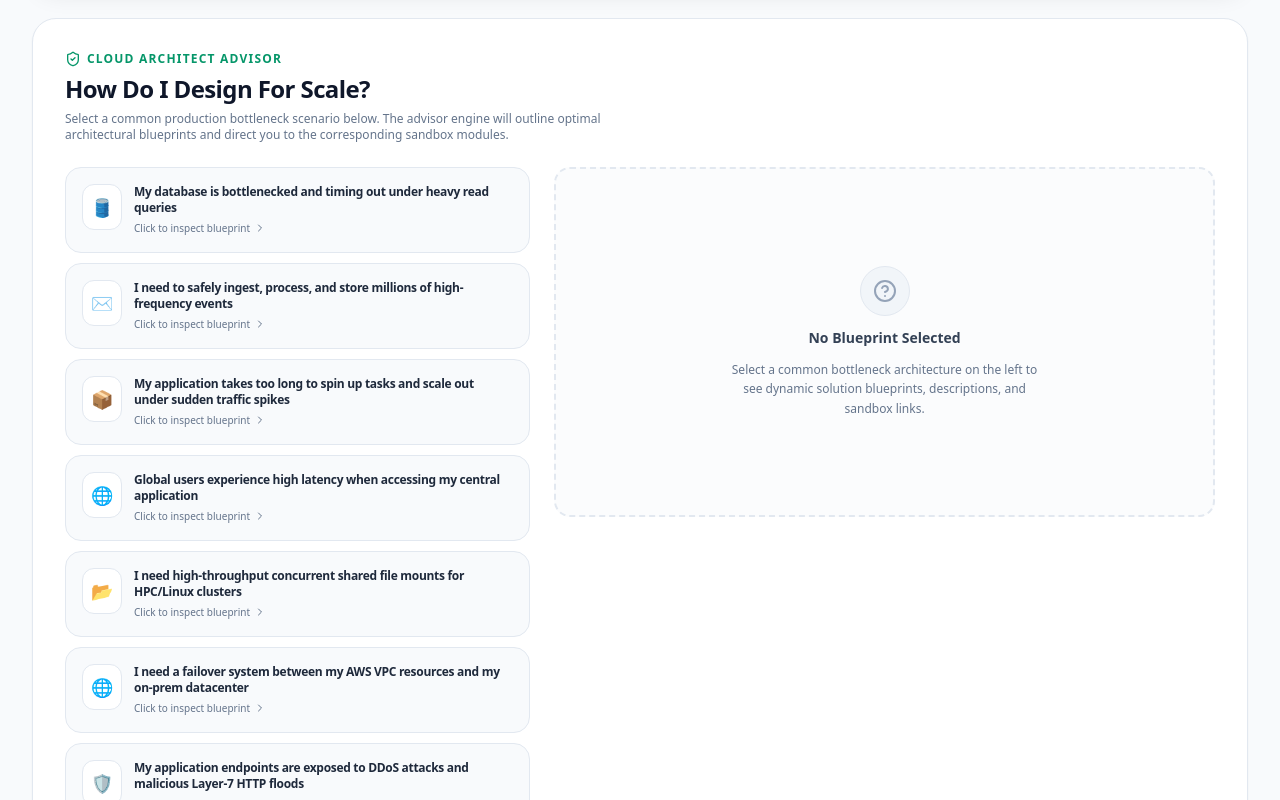
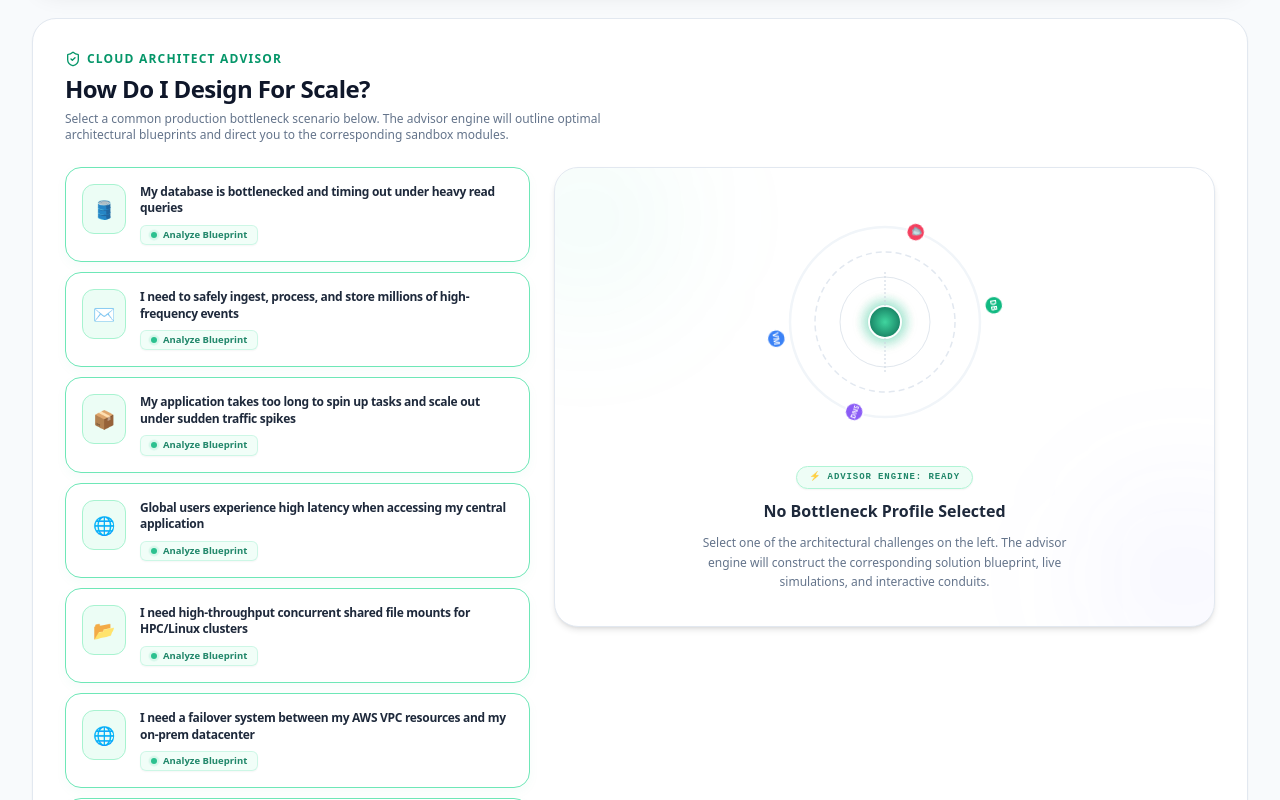
Before and after one commit to praveen99se/interactive-visualizers, a React (Vite) app: page / in a window 1280 px wide. Shown: the part 800-1600 px from the top of the page. Built offline with nearby package versions, Linux system fonts and the light colour scheme.

Commit message:
style(advisor): implement visual attraction cue on selectors and orbiting cloud core SVG placeholder

```diff
--- a/src/pages/Home.tsx
+++ b/src/pages/Home.tsx
@@ -8,7 +8,6 @@ import {
   Globe,
   Cpu,
   Folder,
-  HelpCircle,
   BookOpen,
   Layers,
   ChevronRight,
@@ -1600,24 +1599,39 @@ export default function Home() {
         <div className="grid grid-cols-1 lg:grid-cols-12 gap-6 items-start">
           {/* Left: Interactive Scenarios Selectors (col-span-5) */}
           <div className="lg:col-span-5 flex flex-col gap-2.5 w-full">
-            {scenarios.map((scenario) => (
+            {scenarios.map((scenario) => {
+              const isSelected = selectedScenarioId === scenario.id;
+              const isNoneSelected = selectedScenarioId === null;
+
+              // Call to Action / Invitation border styles when no scenario is selected
+              let cardBgBorderClass = '';
+              if (isSelected) {
+                cardBgBorderClass = 'bg-slate-900 border-slate-900 text-white shadow-lg';
+              } else if (isNoneSelected) {
+                // Pulse invitation highlight class
+                cardBgBorderClass = 'bg-white border-emerald-300 hover:bg-slate-50 hover:border-emerald-500 text-slate-800 shadow-[0_4px_12px_rgba(16,185,129,0.04)] hover:shadow-[0_6px_16px_rgba(16,185,129,0.12)] hover:-translate-y-0.5';
+              } else {
+                cardBgBorderClass = 'bg-slate-50 border-slate-200 hover:bg-slate-100 hover:border-slate-300 text-slate-800';
+              }
+
+              return (
                 <button
                   key={scenario.id}
                   onClick={() => {
-                  const nextId = selectedScenarioId === scenario.id ? null : scenario.id;
+                    const nextId = isSelected ? null : scenario.id;
                     setSelectedScenarioId(nextId);
                     setSimSpikeActive(false);
                     setSimFailoverActive(false);
                     setSimSecAttackActive(false);
                   }}
-                className={`text-left p-4 rounded-2xl border transition-all duration-200 flex items-start gap-3 w-full group ${
-                  selectedScenarioId === scenario.id
-                    ? 'bg-slate-900 border-slate-900 text-white shadow-lg'
-                    : 'bg-slate-50 border-slate-200 hover:bg-slate-100 hover:border-slate-300 text-slate-800'
-                }`}
-              >
-                <div className={`p-2 rounded-xl text-lg transition-colors ${
-                  selectedScenarioId === scenario.id ? 'bg-emerald-950/80 text-emerald-400' : 'bg-white border border-slate-200 text-slate-700'
+                  className={`text-left p-4 rounded-2xl border transition-all duration-300 flex items-start gap-3.5 w-full group ${cardBgBorderClass}`}
+                >
+                  <div className={`p-2.5 rounded-xl text-lg transition-all duration-300 ${
+                    isSelected
+                      ? 'bg-emerald-950/80 text-emerald-400'
+                      : isNoneSelected
+                        ? 'bg-emerald-50 border border-emerald-200 text-emerald-600'
+                        : 'bg-white border border-slate-200 text-slate-700'
                   }`}>
                     {scenario.icon}
                   </div>
@@ -1625,15 +1639,27 @@ export default function Home() {
                     <span className="text-xs font-bold tracking-tight leading-snug">
                       {scenario.title}
                     </span>
+
+                    {isNoneSelected ? (
+                      <span className="text-[9.5px] bg-emerald-50/80 text-emerald-700 font-extrabold px-2.5 py-0.5 rounded-md border border-emerald-300/30 animate-pulse flex items-center gap-1.5 w-fit mt-1 shadow-sm">
+                        <span className="relative flex h-1.5 w-1.5">
+                          <span className="animate-ping absolute inline-flex h-full w-full rounded-full bg-emerald-400 opacity-75"></span>
+                          <span className="relative inline-flex rounded-full h-1.5 w-1.5 bg-emerald-500"></span>
+                        </span>
+                        Analyze Blueprint
+                      </span>
+                    ) : (
                       <span className={`text-[10px] leading-normal font-medium flex items-center gap-1 ${
-                    selectedScenarioId === scenario.id ? 'text-slate-400' : 'text-slate-500'
+                        isSelected ? 'text-slate-400' : 'text-slate-500'
                       }`}>
-                    {selectedScenarioId === scenario.id ? 'Active Blueprint' : 'Click to inspect blueprint'}
-                    <ChevronRight className={`w-3 h-3 transition-transform ${selectedScenarioId === scenario.id ? 'rotate-90 text-emerald-400' : 'group-hover:translate-x-0.5'}`} />
-                  </span>
+                        {isSelected ? 'Active Blueprint' : 'Click to inspect blueprint'}
+                        <ChevronRight className={`w-3 h-3 transition-transform ${isSelected ? 'rotate-90 text-emerald-400' : 'group-hover:translate-x-0.5'}`} />
+                      </span>
+                    )}
                   </div>
                 </button>
-            ))}
+              );
+            })}
           </div>
 
           {/* Right: Rich Scenario Detail Display Pane (col-span-7) */}
@@ -1696,14 +1722,105 @@ export default function Home() {
                 </div>
               </div>
             ) : (
-              <div className="border-2 border-dashed border-slate-200 rounded-2xl p-8 text-center flex flex-col items-center justify-center gap-3 min-h-[350px] bg-slate-50/50">
-                <div className="bg-slate-100 p-3 rounded-full text-slate-400 border border-slate-200">
-                  <HelpCircle className="w-6 h-6" />
-                </div>
-                <h3 className="text-sm font-bold text-slate-700">No Blueprint Selected</h3>
-                <p className="text-xs text-slate-500 max-w-xs leading-relaxed">
-                  Select a common bottleneck architecture on the left to see dynamic solution blueprints, descriptions, and sandbox links.
+              <div className="bg-white border border-slate-200 shadow-md rounded-3xl p-8 text-center flex flex-col items-center justify-center gap-6 min-h-[460px] relative overflow-hidden">
+                {/* Floating ambient subtle backdrop glows */}
+                <div className="absolute top-[-10%] left-[-10%] w-48 h-48 rounded-full bg-emerald-500/5 blur-3xl pointer-events-none"></div>
+                <div className="absolute bottom-[-10%] right-[-10%] w-48 h-48 rounded-full bg-indigo-500/5 blur-3xl pointer-events-none"></div>
+
+                <div className="relative w-full flex items-center justify-center">
+                  <svg width="240" height="240" viewBox="0 0 240 240" className="overflow-visible max-w-full">
+                    <defs>
+                      <radialGradient id="hub-grad" cx="50%" cy="50%" r="50%">
+                        <stop offset="0%" stopColor="#34d399" />
+                        <stop offset="100%" stopColor="#047857" />
+                      </radialGradient>
+                      <radialGradient id="glow-grad" cx="50%" cy="50%" r="50%">
+                        <stop offset="0%" stopColor="#10b981" stopOpacity="0.25" />
+                        <stop offset="100%" stopColor="#10b981" stopOpacity="0" />
+                      </radialGradient>
+                    </defs>
+
+                    <style>{`
+                      @keyframes rotClock {
+                        0% { transform: rotate(0deg); }
+                        100% { transform: rotate(360deg); }
+                      }
+                      @keyframes rotCounter {
+                        0% { transform: rotate(360deg); }
+                        100% { transform: rotate(0deg); }
+                      }
+                      .spin-clock {
+                        animation: rotClock 28s linear infinite;
+                        transform-origin: 120px 120px;
+                      }
+                      .spin-counter {
+                        animation: rotCounter 32s linear infinite;
+                        transform-origin: 120px 120px;
+                      }
+                      .ping-node {
+                        animation: pulseGlow 2.5s ease-in-out infinite alternate;
+                        transform-origin: 120px 120px;
+                      }
+                      @keyframes pulseGlow {
+                        0% { filter: drop-shadow(0 0 2px rgba(16, 185, 129, 0.3)); opacity: 0.8; }
+                        100% { filter: drop-shadow(0 0 10px rgba(16, 185, 129, 0.7)); opacity: 1; }
+                      }
+                    `}</style>
+
+                    {/* Orbit lines */}
+                    <circle cx="120" cy="120" r="95" fill="none" stroke="#f1f5f9" strokeWidth="2.5" />
+                    <circle cx="120" cy="120" r="70" fill="none" stroke="#e2e8f0" strokeWidth="1.5" strokeDasharray="6,4" />
+                    <circle cx="120" cy="120" r="45" fill="none" stroke="#cbd5e1" strokeWidth="1" opacity="0.6" />
+
+                    {/* Core Hub with active glow */}
+                    <circle cx="120" cy="120" r="30" fill="url(#glow-grad)" className="ping-node" />
+                    <circle cx="120" cy="120" r="16" fill="url(#hub-grad)" stroke="#ffffff" strokeWidth="2" className="ping-node" />
+
+                    {/* Tiny nodes rotating clockwise (Middle orbit: radius 70) */}
+                    <g className="spin-clock">
+                      {/* Database icon node (emerald) */}
+                      <g transform="translate(120, 10)">
+                        <circle cx="0" cy="0" r="9" fill="#10b981" stroke="#ffffff" strokeWidth="1.5" />
+                        <text x="0" y="3" fill="#ffffff" fontSize="8" fontWeight="bold" textAnchor="middle">DB</text>
+                      </g>
+                      {/* Compute node (blue) */}
+                      <g transform="translate(120, 230)">
+                        <circle cx="0" cy="0" r="9" fill="#3b82f6" stroke="#ffffff" strokeWidth="1.5" />
+                        <text x="0" y="3" fill="#ffffff" fontSize="8" fontWeight="bold" textAnchor="middle">VM</text>
+                      </g>
+                    </g>
+
+                    {/* Tiny nodes rotating counter-clockwise (Outer orbit: radius 95) */}
+                    <g className="spin-counter">
+                      {/* Network DNS node (violet) */}
+                      <g transform="translate(25, 120)">
+                        <circle cx="0" cy="0" r="9" fill="#8b5cf6" stroke="#ffffff" strokeWidth="1.5" />
+                        <text x="0" y="2.5" fill="#ffffff" fontSize="6.5" fontWeight="bold" textAnchor="middle">DNS</text>
+                      </g>
+                      {/* Security Shield node (rose) */}
+                      <g transform="translate(215, 120)">
+                        <circle cx="0" cy="0" r="9" fill="#f43f5e" stroke="#ffffff" strokeWidth="1.5" />
+                        <text x="0" y="3.5" fill="#ffffff" fontSize="9" fontWeight="bold" textAnchor="middle">🛡️</text>
+                      </g>
+                    </g>
+
+                    {/* connection crosshair overlays */}
+                    <line x1="120" y1="104" x2="120" y2="70" stroke="#cbd5e1" strokeWidth="1" strokeDasharray="2,2" />
+                    <line x1="120" y1="136" x2="120" y2="170" stroke="#cbd5e1" strokeWidth="1" strokeDasharray="2,2" />
+                  </svg>
+                </div>
+
+                <div className="flex flex-col gap-2.5 max-w-sm relative z-10">
+                  <span className="px-3 py-1 rounded-full text-[9px] font-mono font-bold tracking-widest bg-emerald-50 border border-emerald-200 text-emerald-700 uppercase animate-pulse w-fit mx-auto shadow-sm">
+                    ⚡ advisor engine: ready
+                  </span>
+                  <h3 className="text-base font-extrabold text-slate-800">
+                    No Bottleneck Profile Selected
+                  </h3>
+                  <p className="text-xs text-slate-500 leading-relaxed font-medium">
+                    Select one of the architectural challenges on the left. The advisor engine will construct the corresponding solution blueprint, live simulations, and interactive conduits.
                   </p>
+                </div>
               </div>
             )}
           </div>
```
Lines whose indentation alone changed are shown as unchanged.
